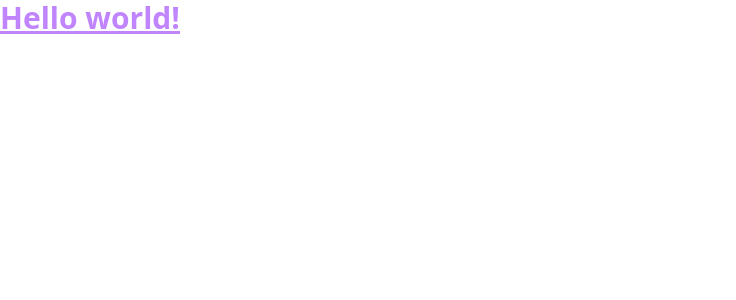
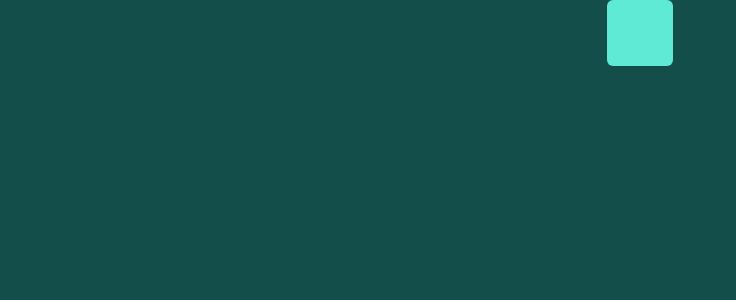
Before and after one commit to nktushar/photo-editor-angular18, an Angular app: page / in a window 1280 px wide. Shown: the top 300 px of the page, without its empty margins (0-736 px from the left). Built offline with nearby package versions, Linux system fonts and the light colour scheme.

Commit message:
main page

```diff
--- a/src/app/app.component.html
+++ b/src/app/app.component.html
@@ -1 +1,5 @@
-<h1 class="text-3xl font-bold underline text-purple-400">Hello world!</h1>
+<div class="w-screen h-svh bg-teal-900">
+  <div
+    class="h-[66px] w-[66px] mx-auto rounded-md bg-teal-300 justify-center items-center flex"
+  ></div>
+</div>
--- a/src/app/app.component.ts
+++ b/src/app/app.component.ts
@@ -6,7 +6,7 @@ import { RouterOutlet } from '@angular/router';
   standalone: true,
   imports: [RouterOutlet],
   templateUrl: './app.component.html',
-  styleUrl: './app.component.scss'
+  styleUrl: './app.component.scss',
 })
 export class AppComponent {
   title = 'image-editor-angular-markerjs-mediapipe';
```
